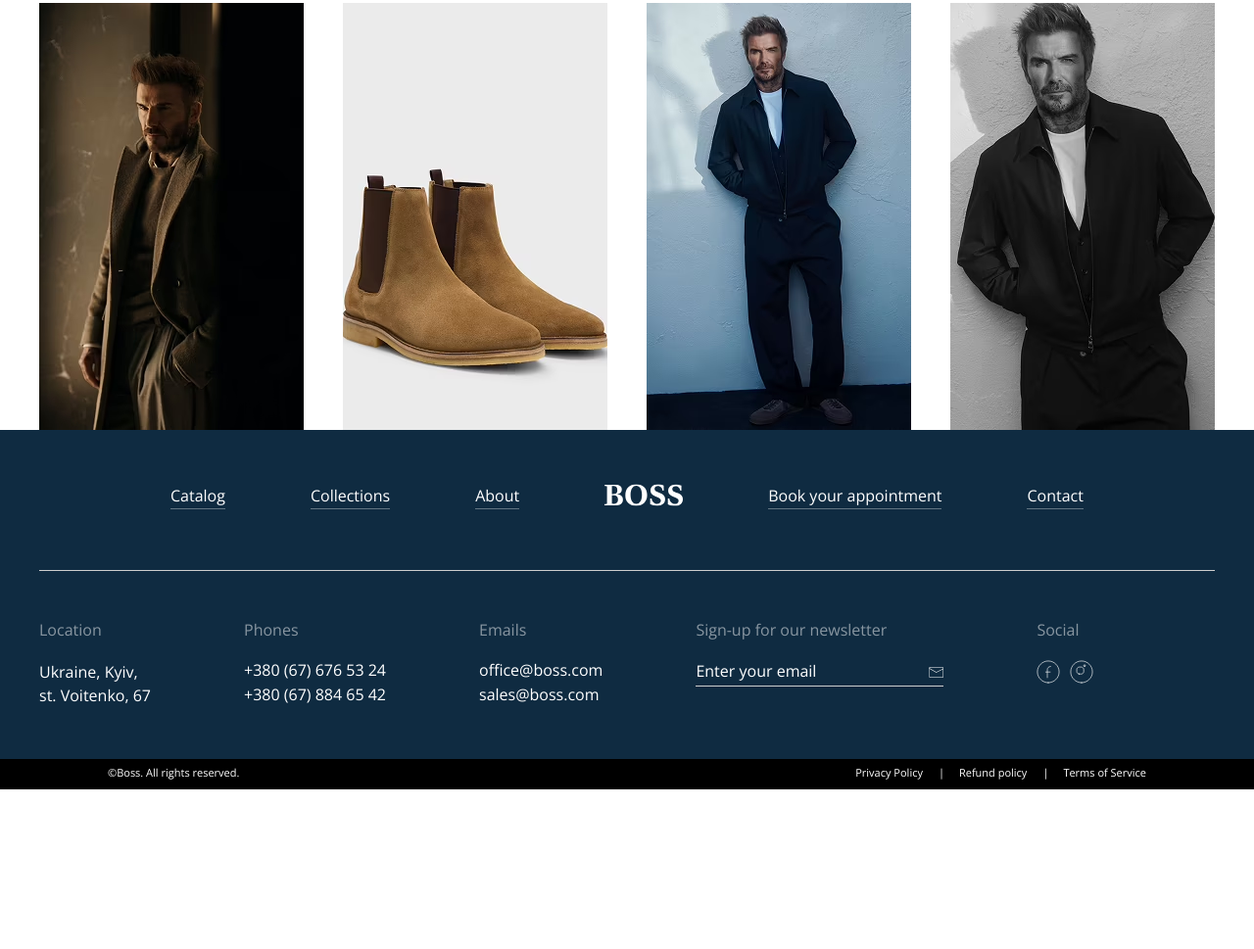
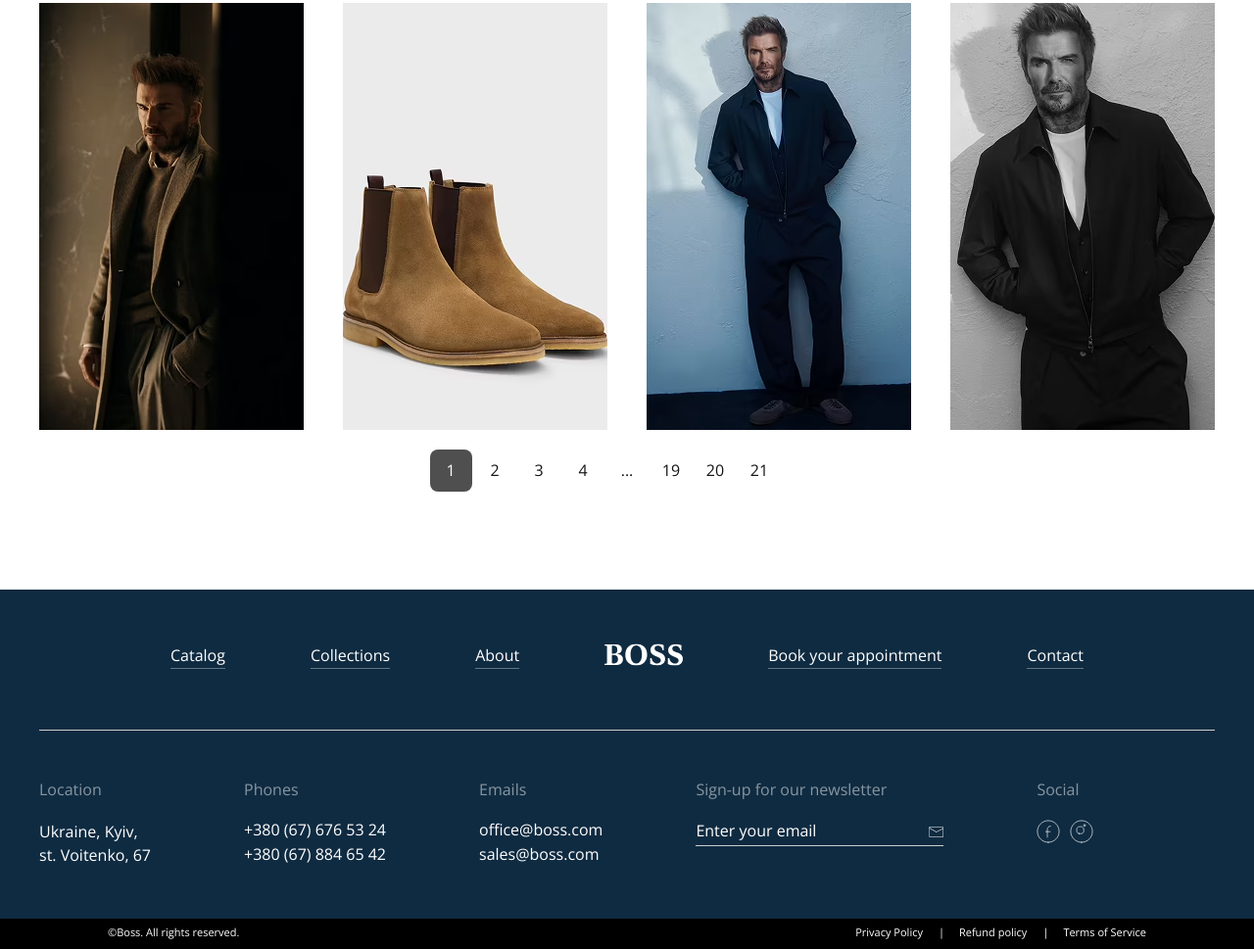
Before and after one commit to OlehHelgi/internet-shop, a website: page app/pages/collections.html in a window 1280 px wide. Shown: the part 3037-4006 px from the top of the page at 98% size. Before the commit the page ends 3843 px from the top, so only its background shows below. Drawn offline with nearby package versions, Linux system fonts and the light colour scheme; files that its build step writes are made by us from their sources; files whose address does not match are found by name.

Commit message:
added pagination

```diff
--- a/app/components/pagination.html
+++ b/app/components/pagination.html
@@ -0,0 +1,38 @@
+<div class="pagination">
+  <a class="pagination__prev pagination__arrow pagination--disabled" href="#">
+    <svg width="12" height="10">
+      <use xlink:href="images/sprite.svg#arrow-left"></use>
+    </svg>
+  </a>
+  <ul class="pagination__list">
+    <li class="pagination__item">
+      <a href="#" class="pagination__link pagination__link--active">1</a>
+    </li>
+    <li class="pagination__item">
+      <a href="#" class="pagination__link">2</a>
+    </li>
+    <li class="pagination__item">
+      <a href="#" class="pagination__link">3</a>
+    </li>
+    <li class="pagination__item">
+      <a href="#" class="pagination__link">4</a>
+    </li>
+    <li class="pagination__item">
+      <span href="#" class="pagination__link">...</span>
+    </li>
+    <li class="pagination__item">
+      <a href="#" class="pagination__link">19</a>
+    </li>
+    <li class="pagination__item">
+      <a href="#" class="pagination__link">20</a>
+    </li>
+    <li class="pagination__item">
+      <a href="#" class="pagination__link">21</a>
+    </li>
+  </ul>
+  <a class="pagination__next pagination__arrow" href="#">
+    <svg width="12" height="10">
+      <use xlink:href="images/sprite.svg#arrow-right"></use>
+    </svg>
+  </a>
+</div>
--- a/app/scss/style.scss
+++ b/app/scss/style.scss
@@ -677,8 +677,6 @@ body {
     }
   }
 
-  &__img {}
-
   &__like {
     position: absolute;
     top: 10px;
@@ -686,7 +684,49 @@ body {
   }
 }
 
+.pagination {
+  padding: 20px 0 100px;
+  display: flex;
+  justify-content: center;
+  align-items: center;
+  gap: 2px;
 
+  &__list {
+    display: flex;
+    justify-content: center;
+    gap: 2px;
+    font-size: 16px;
+  }
+
+  &__item {}
+
+  &__link {
+    width: 43px;
+    height: 43px;
+    border-radius: 8px;
+    display: flex;
+    justify-content: center;
+    align-items: center;
+  }
+
+  &__link--active {
+    color: vars.$color-text-add;
+    background-color: vars.$color-text-muted;
+  }
+
+  &__arrow {
+    width: 43px;
+    height: 43px;
+    border-radius: 8px;
+    display: flex;
+    justify-content: center;
+    align-items: center;
+  }
+
+  &--disabled {
+    display: none;
+  }
+}
 
 .footer {
   background-color: vars.$color-general;
```
Also changed, not shown: app/pages/collections.html (+1 -1 lines), app/images/sprite.svg, app/images/sprite/arrow-left.svg (added), app/images/sprite/arrow-right.svg (added).
